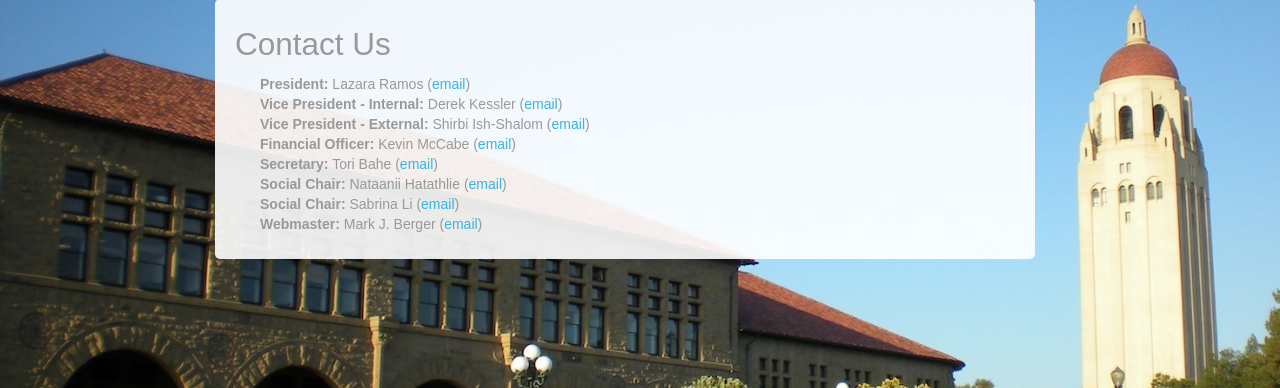
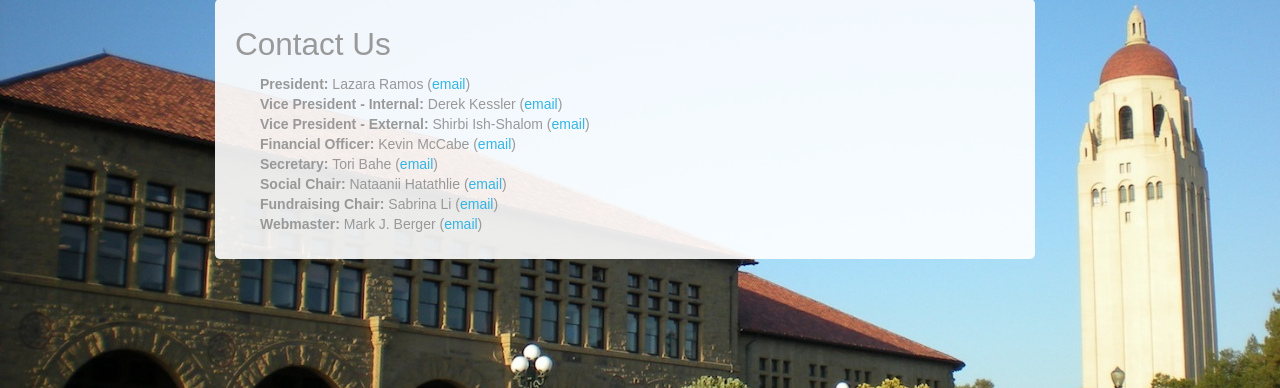
Before and after one commit to markberger/stanford-aises, a Flask app: page /contact.html in a window 1280 px wide. Shown: the part 91-479 px from the top of the page. Run offline with Flask 2, Linux system fonts and the light colour scheme; some libraries are stand-ins or nearby versions; some web fonts are replaced.

Commit message:
Fixed officer title

```diff
--- a/templates/contact.html
+++ b/templates/contact.html
@@ -13,7 +13,7 @@
 					<li><b>Financial Officer:</b> Kevin McCabe (<a href="mailto:kmccabe@stanford.edu">email</a>)</li>
 					<li><b>Secretary:</b> Tori Bahe (<a href="mailto:tbahe3@stanford.edu">email</a>)</li>
 					<li><b>Social Chair:</b> Nataanii Hatathlie (<a href="mailto:nataanii@stanford.edu">email</a>)</li>
-					<li><b>Social Chair:</b> Sabrina Li (<a href="mailto:sli668@stanford.edu">email</a>)</li>
+					<li><b>Fundraising Chair:</b> Sabrina Li (<a href="mailto:sli668@stanford.edu">email</a>)</li>
 					<li><b>Webmaster:</b> Mark J. Berger (<a href="mailto:mjberger@stanford.edu">email</a>)</li>
 				</ul>
 
```
